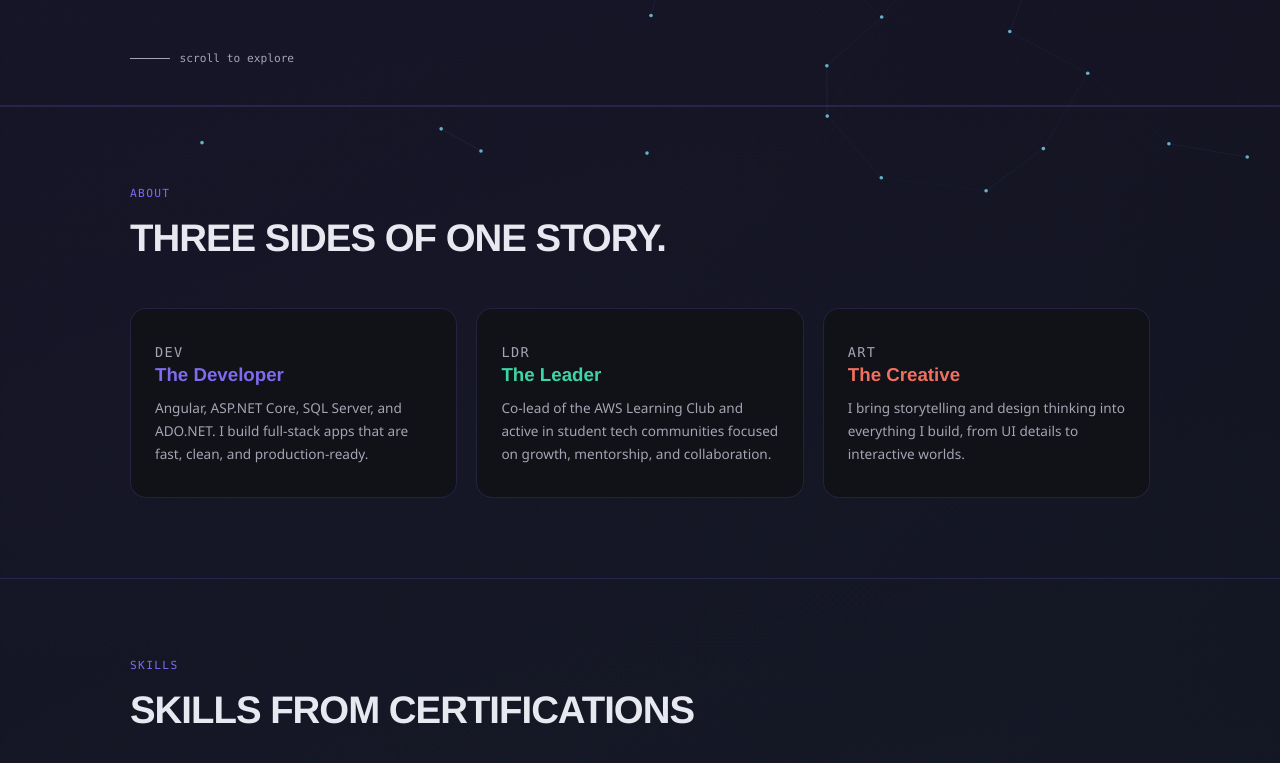
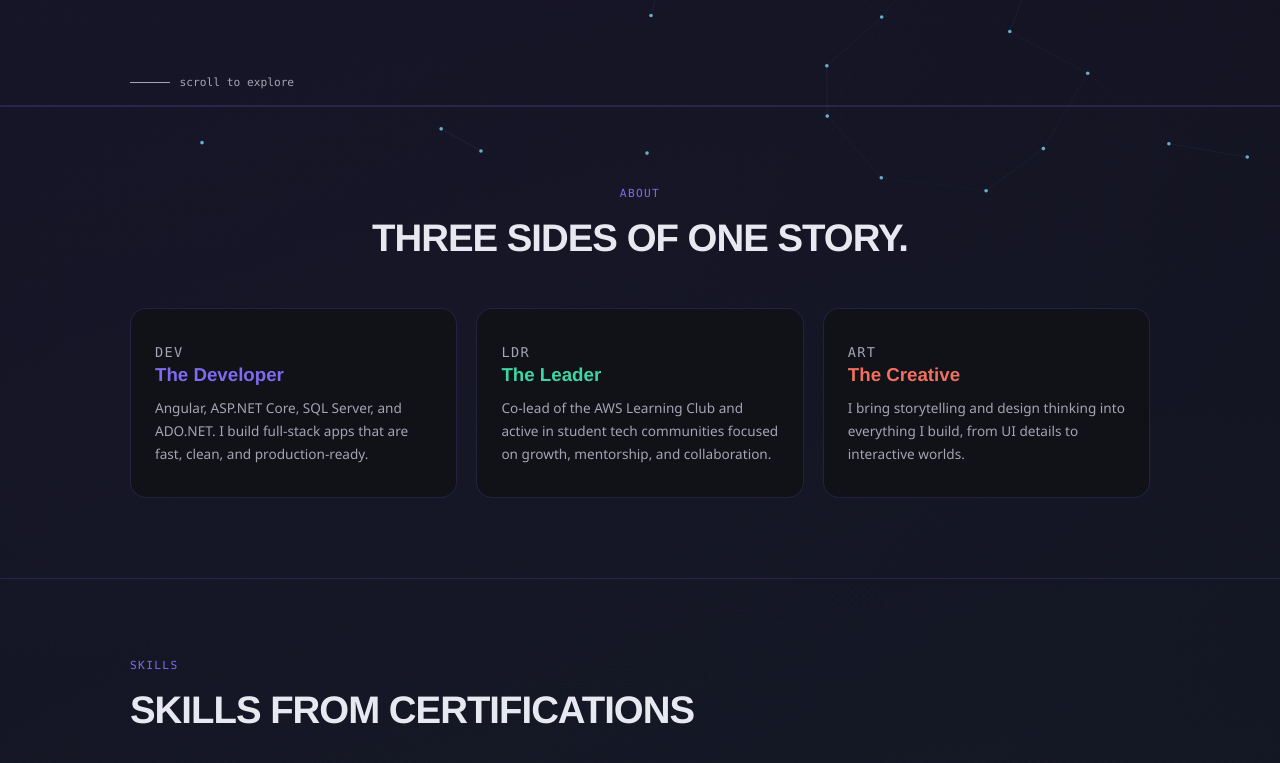
Before and after one commit to shokomori/Masato-Martin-Portfolio, an Angular app: page / in a window 1280 px wide. Shown: the part 595-1358 px from the top of the page. Built offline with nearby package versions, Linux system fonts and the light colour scheme.

Commit message:
Center about section and prevent hero overlap

```diff
--- a/src/styles.scss
+++ b/src/styles.scss
@@ -354,7 +354,7 @@ h1 {
 
 .scroll-badge {
   align-items: center;
-  bottom: 2.5rem;
+  bottom: 1rem;
   color: var(--muted);
   display: flex;
   font-family: Consolas, 'Courier New', monospace;
@@ -362,6 +362,23 @@ h1 {
   gap: 0.6rem;
   left: 2.5rem;
   position: absolute;
+}
+
+#about {
+  text-align: center;
+}
+
+#about .section-label,
+#about .section-title {
+  text-align: center;
+}
+
+#about .about-grid {
+  margin: 0 auto;
+}
+
+#about .about-card {
+  text-align: left;
 }
 
 .scroll-line {
@@ -1131,6 +1148,10 @@ footer {
   .hc3 {
     right: 150px;
   }
+
+  .scroll-badge {
+    display: none;
+  }
 }
 
 @media (max-width: 780px) {
```
